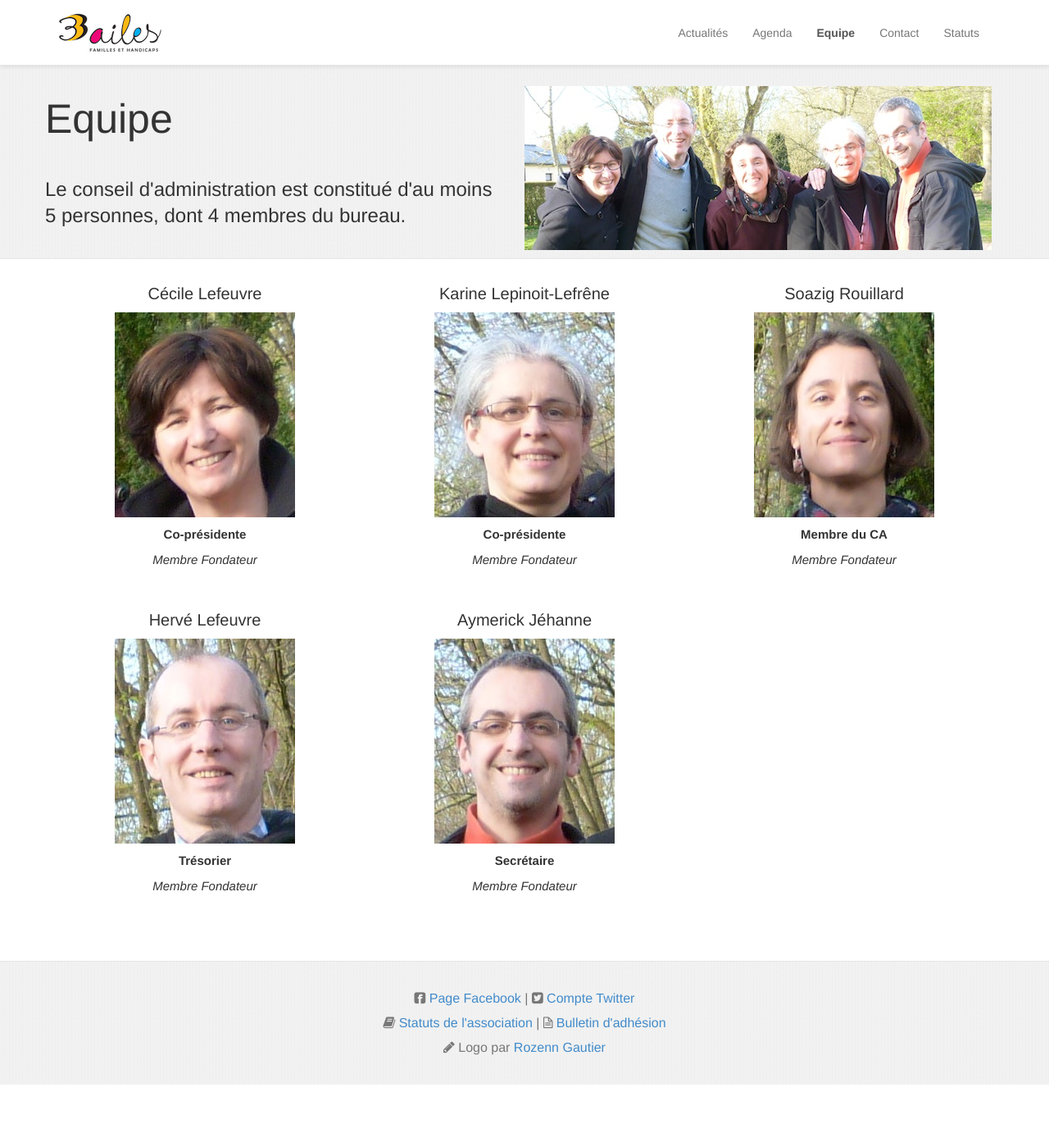
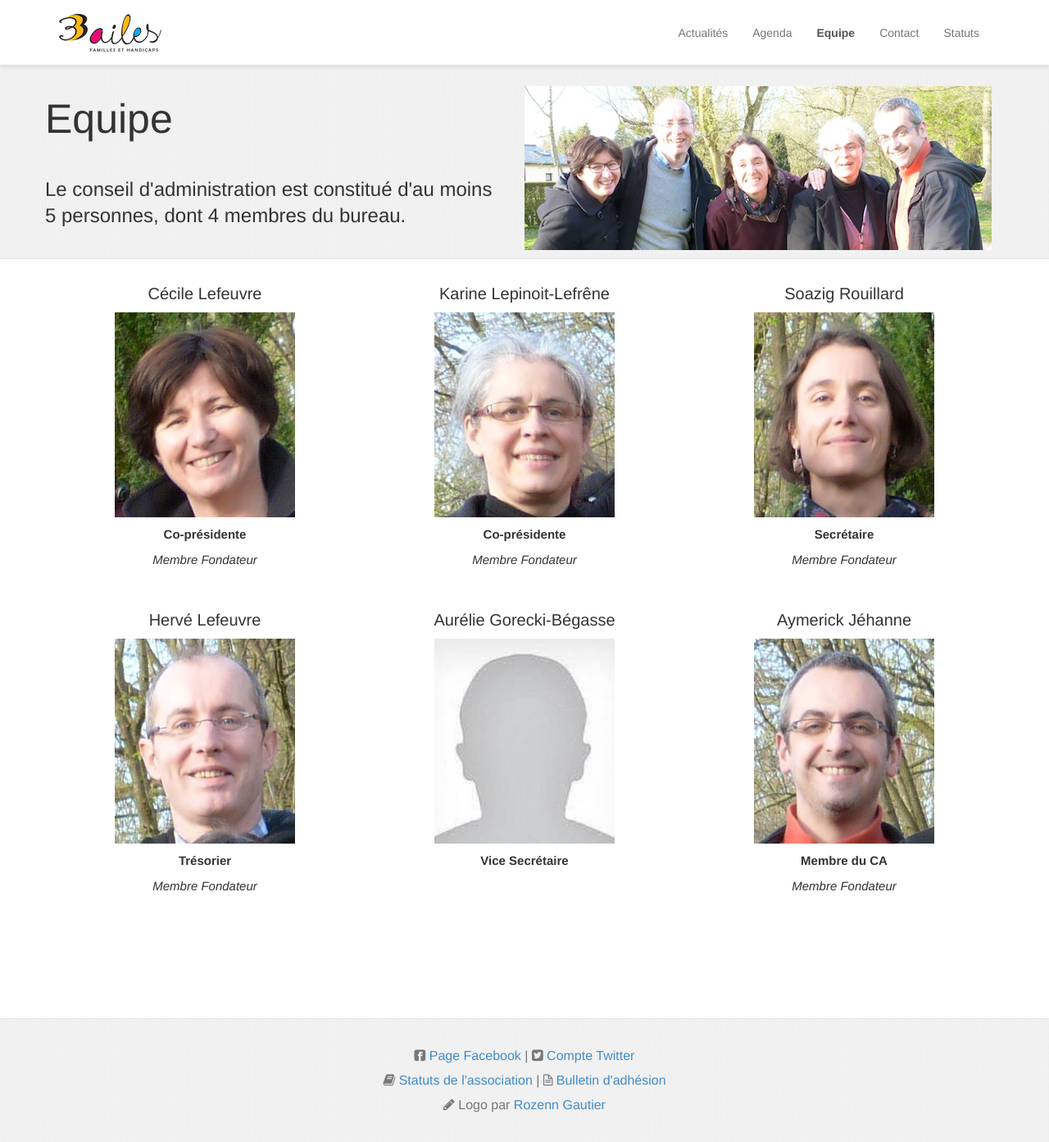
Before and after one commit to aymerick/3ailes, a Jekyll site: the page built from equipe.html, in a window 1280 px wide and 1393 px high. Shown: the whole window at 82% size. Built offline with Jekyll 4.4.1, drawn with Linux system fonts in a browser that asks for light colours; Markdown is read by kramdown in place of the engine named in the settings.

Commit message:
Updates team

```diff
--- a/equipe.html
+++ b/equipe.html
@@ -37,7 +37,7 @@ og-type: website
     <div class="col-md-4 membre">
       <p class="name">Soazig Rouillard</p>
       <img class="avatar" src="./img/equipe/soazig.jpg" alt="Soazig" class="img-responsive" />
-      <p class="role">Membre du CA</p>
+      <p class="role">Secrétaire</p>
       <p class="fondateur">Membre Fondateur</p>
     </div>
   </div>
@@ -49,9 +49,14 @@ og-type: website
       <p class="fondateur">Membre Fondateur</p>
     </div>
     <div class="col-md-4 membre">
+      <p class="name">Aurélie Gorecki-Bégasse</p>
+      <img class="avatar" src="./img/equipe/avatar.jpg" alt="Aurélie" class="img-responsive" />
+      <p class="role">Vice Secrétaire</p>
+    </div>
+    <div class="col-md-4 membre">
       <p class="name">Aymerick Jéhanne</p>
       <img class="avatar" src="./img/equipe/aymerick.jpg" alt="Aymerick" class="img-responsive" />
-      <p class="role">Secrétaire</p>
+      <p class="role">Membre du CA</p>
       <p class="fondateur">Membre Fondateur</p>
     </div>
     <div class="col-md-4 membre">
```
Also changed, not shown: img/equipe/avatar.jpg (added).
